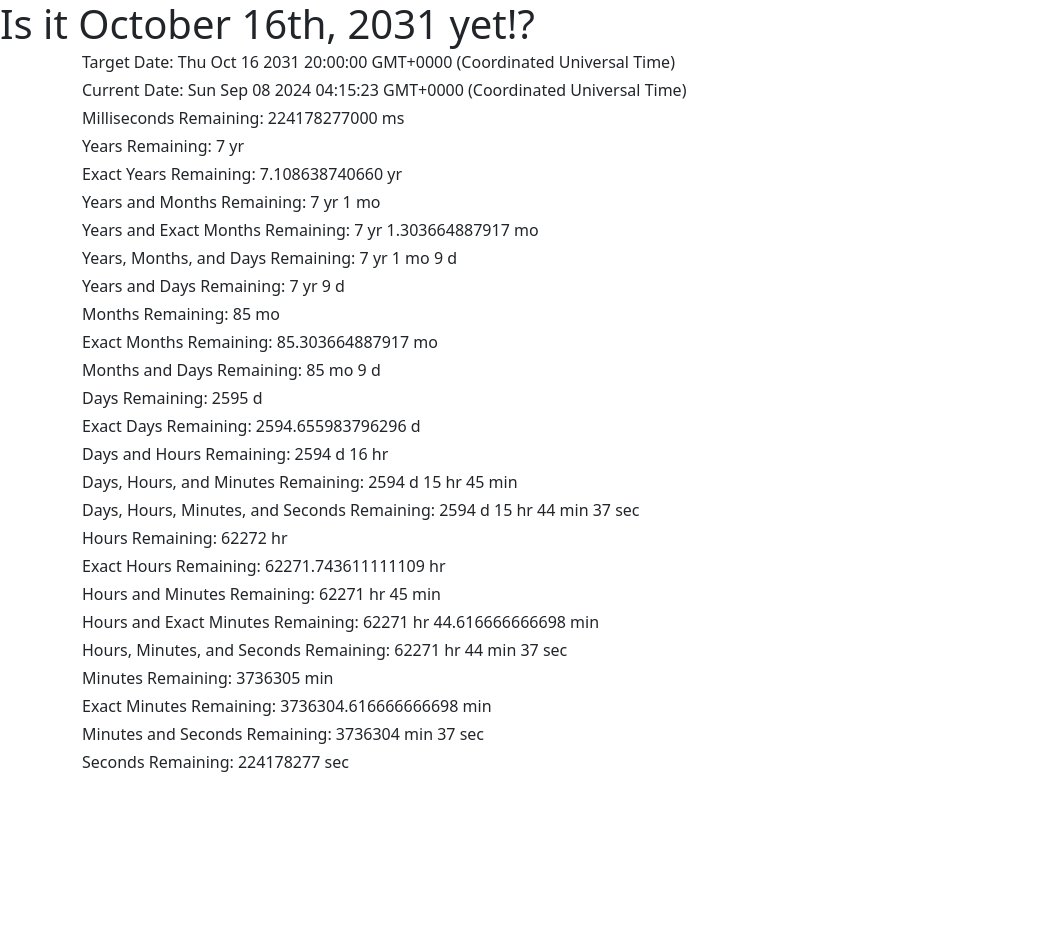
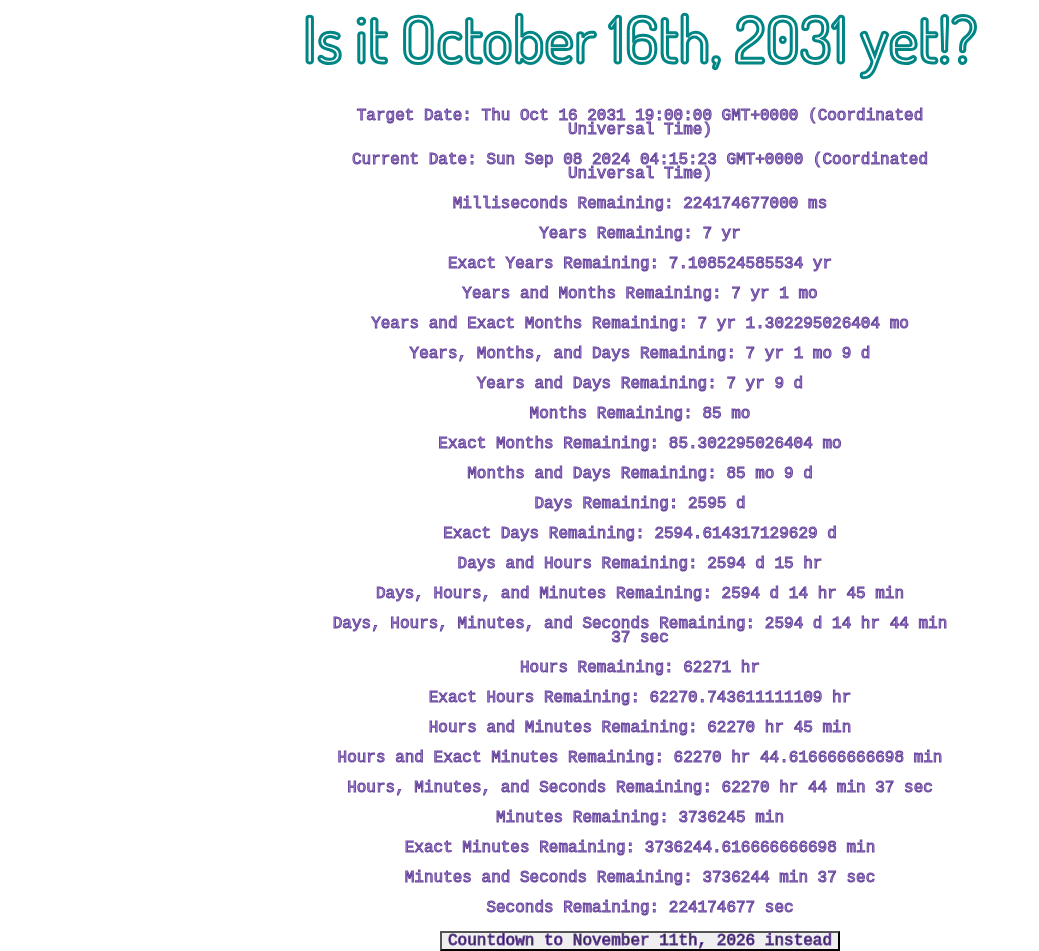
Before and after one commit to Anon1777/august-16th-2031, a plain HTML site: page index.html in a window 1280 px wide. Shown: the whole page, without its empty margins (0-1039 px from the left). Before the commit the page ends 800 px from the top, so only its background shows below. Drawn offline with nearby package versions, Linux system fonts and the light colour scheme; a web font is replaced by a local one.

Commit message:
break time

```diff
--- a/index.html
+++ b/index.html
@@ -9,15 +9,15 @@
 </head>
 <body>
     <div class="invis-head-tag"></div>
-    <h1 class="header">Is it October 16th, 2031 yet!?</h1>
+    <h1 class="header" id="head">Is it October 16th, 2031 yet!?</h1>
     <div class="container">
-        <p class="content" id="date">Target Date: </p>
-        <p class="content" id="current">Current Date: </p>
-        <p class="content" id="raw">Milliseconds: </p>
-        <p class="content" id="years">Years: </p>
-        <p class="content" id="years-decimal">Years (in Decimal Form): </p>
-        <p class="content" id="years-months">Years and Months: </p>
-        <p class="content" id="years-months-decimal">Years and Months (in Decimal Form): </p>
+        <p class="content" id="date"></p>
+        <p class="content" id="current"></p>
+        <p class="content" id="raw"></p>
+        <p class="content" id="years"></p>
+        <p class="content" id="years-decimal"></p>
+        <p class="content" id="years-months"></p>
+        <p class="content" id="years-months-decimal"></p>
         <p class="content" id="years-months-days">Years, Months, and Days: </p>
         <p class="content" id="years-days">Years and Days:</p>
         <p class="content" id="months">Months: </p>
@@ -37,6 +37,7 @@
         <p class="content" id="minutes-decimal">Minutes (in Decimal Form):</p>
         <p class="content" id="minutes-seconds">Minutes and Seconds: </p>
         <p class="content" id="seconds">Seconds: </p>
+        <button id="btn" onclick="toggle();">Countdown to November 11th, 2026 instead</button>
     </div>
     <script src="https://cdn.jsdelivr.net/npm/bootstrap@5.3.3/dist/js/bootstrap.bundle.min.js"></script>
     <script src="script.js"></script>
--- a/script.js
+++ b/script.js
@@ -24,11 +24,14 @@ let W = document.getElementById("minutes");
 let X = document.getElementById("minutes-decimal");
 let Y = document.getElementById("minutes-seconds");
 let Z = document.getElementById("seconds");
-let a, b, c, d, e, f, g, h, i, j, k, l, m, n;
+let AA = document.getElementById("btn");
+let AB = document.getElementById("head");
+let a, b, c, d, e, f, g, h, i, j, k, l, m, n, o;
+b = new Date(Date.parse("16 Oct 2031 15:00:00 EDT"));
+o = false; // toggle
 
 setInterval(function () {
     a = new Date();
-    b = new Date(Date.parse("16 Oct 2031 15:00:00 EST"));
     c = new Date(b.getTime() - a.getTime());
     d = (c / 1000 / 60 / 60 / 24 / 30.4167 / 12); // years
     e = (c / 1000 / 60 / 60 / 24 / 30.4167); // months
@@ -61,8 +64,7 @@ setInterval(function () {
     if (Math.floor(i) == 0) {
         i += 59;
     }
-
-    A.innerText = "Target Date: " + new Date("16 Oct 2031 15:00:00 EST").toString();
+    A.innerText = "Target Date: " + b.toString();
     B.innerText = "Current Date: " + a.toString();
     C.innerText = "Milliseconds Remaining: " + c.getTime() + " ms";
     D.innerText = "Years Remaining: " + Math.round(d) + " yr";
@@ -89,3 +91,16 @@ setInterval(function () {
     Y.innerText = "Minutes and Seconds Remaining: " + Math.floor(h) + " min " + Math.round(n) + " sec";
     Z.innerText = "Seconds Remaining: " + Math.round(i) + " sec";
 }, 1);
+
+function toggle(){
+    if(!o){
+        b = new Date(Date.parse("11 Nov 2026 00:00:00 EST"));
+        AA.innerText = "Countdown to October 16th, 2031 instead";
+        AB.innerText = "Is it November 11th, 2026 yet!?"
+    } else {
+        b = new Date(Date.parse("16 Oct 2031 15:00:00 EDT"));
+        AA.innerText = "Countdown to November 11th, 2026 instead";
+        AB.innerText = "Is it October 16th, 2031 yet!?";
+    }
+    o = !o;
+}
--- a/style.css
+++ b/style.css
@@ -1,3 +1,19 @@
+@import url('https://fonts.googleapis.com/css2?family=B612+Mono:ital,wght@0,400;0,700;1,400;1,700&display=swap');
+@import url('https://fonts.googleapis.com/css2?family=Dosis:wght@200..800&display=swap');
 .container {
-    line-height: 12px;
+    margin-top: 32px;
+    line-height: 14px;
+    text-align: center;
+    font-family: "B612 Mono", monospace;
+    width: 50%;
+    text-justify: distribute;
+    color: #ccaaff;
+    -webkit-text-stroke: 1px #664499
 }
+.header {
+    font-size: 64px;
+    text-align: center;
+    font-family: Dosis, sans-serif;
+    color: white;
+    -webkit-text-stroke: 3px #008585;
+}
```
